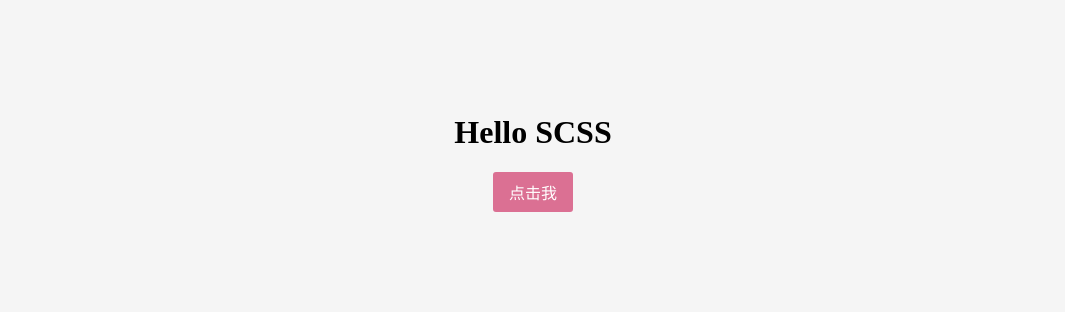
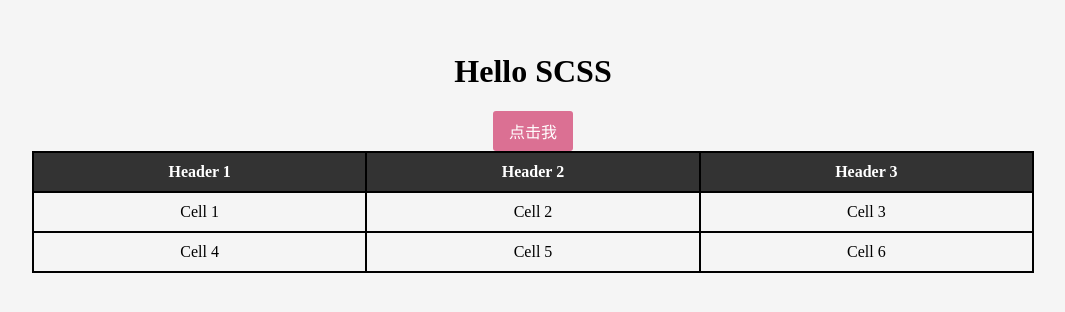
Before and after one commit to DAHUO-Melbourne/react-ts-webpack-boilerplate, a React app: page / in a window 1280 px wide. Shown: the part 256-568 px from the top of the page, without its empty margins (107-1172 px from the left). Built offline with nearby package versions, Linux system fonts and the light colour scheme.

Commit message:
feat: add grid table

```diff
--- a/src/App.tsx
+++ b/src/App.tsx
@@ -6,6 +6,17 @@ const App = () => {
     <div className="container">
       <h1>Hello SCSS</h1>
       <button className="button">点击我</button>
+      <div className="grid-table">
+        <div className="header">Header 1</div>
+        <div className="header">Header 2</div>
+        <div className="header">Header 3</div>
+        <div className="cell">Cell 1</div>
+        <div className="cell">Cell 2</div>
+        <div className="cell">Cell 3</div>
+        <div className="cell">Cell 4</div>
+        <div className="cell">Cell 5</div>
+        <div className="cell">Cell 6</div>
+      </div>
     </div>
   );
 };
--- a/src/styles.scss
+++ b/src/styles.scss
@@ -22,3 +22,61 @@ $primary-color: palevioletred;
     background: darkred;
   }
 }
+
+// .grid-table {
+//   display: grid;
+//   max-width: 1000px;
+//   width: 100%;
+//   border: 1px solid black;
+//   border-collapse: collapse;
+//   grid-template-columns: 1fr 1fr 1fr;
+//   grid-template-rows: auto;
+
+//   .header {
+//     background-color: #333;
+//     color: white;
+//     padding: 10px;
+//     border-bottom: 1px solid black;
+//     text-align: center;
+//     font-weight: bold;
+//   }
+
+//   .cell {
+//     padding: 10px;
+//     border-bottom: 1px solid black;
+//     text-align: center;
+//   }
+
+//   .header:nth-child(3n) {
+//     border-right: none;
+//   }
+
+//   .cell:nth-child(3n) {
+//     border-right: none;
+//   }
+// }
+
+.grid-table {
+  display: grid;
+  max-width: 1000px;
+  width: 100%;
+  height: auto;
+  grid-template-columns: 1fr 1fr 1fr;
+  grid-template-rows: auto;
+  border: 1px solid black;
+
+  .header {
+    background-color: #333;
+    color: white;
+    padding: 10px;
+    border: 1px solid black;
+    text-align: center;
+    font-weight: bold;
+  }
+
+  .cell {
+    padding: 10px;
+    border: 1px solid black;
+    text-align: center;
+  }
+}
```
